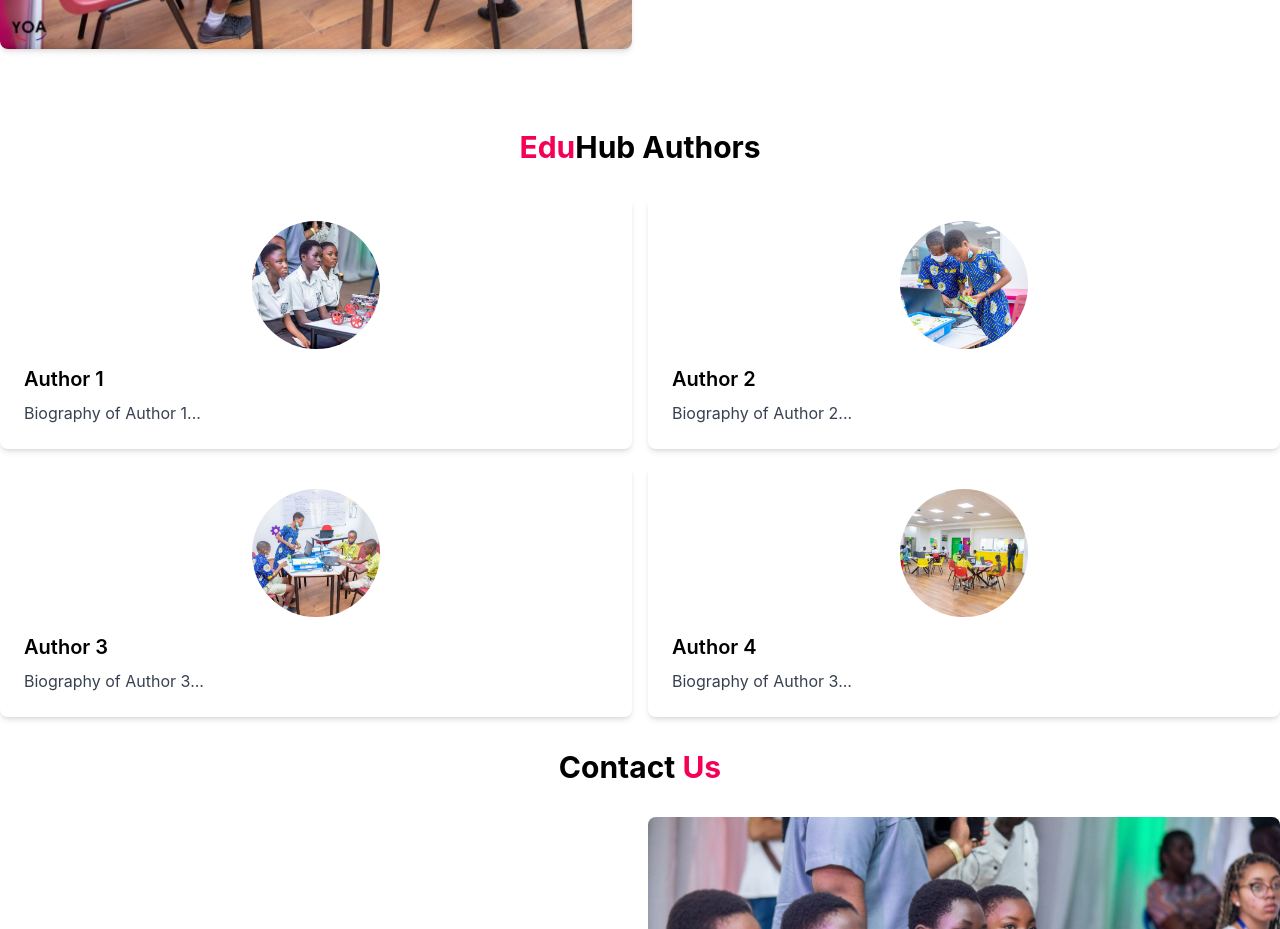
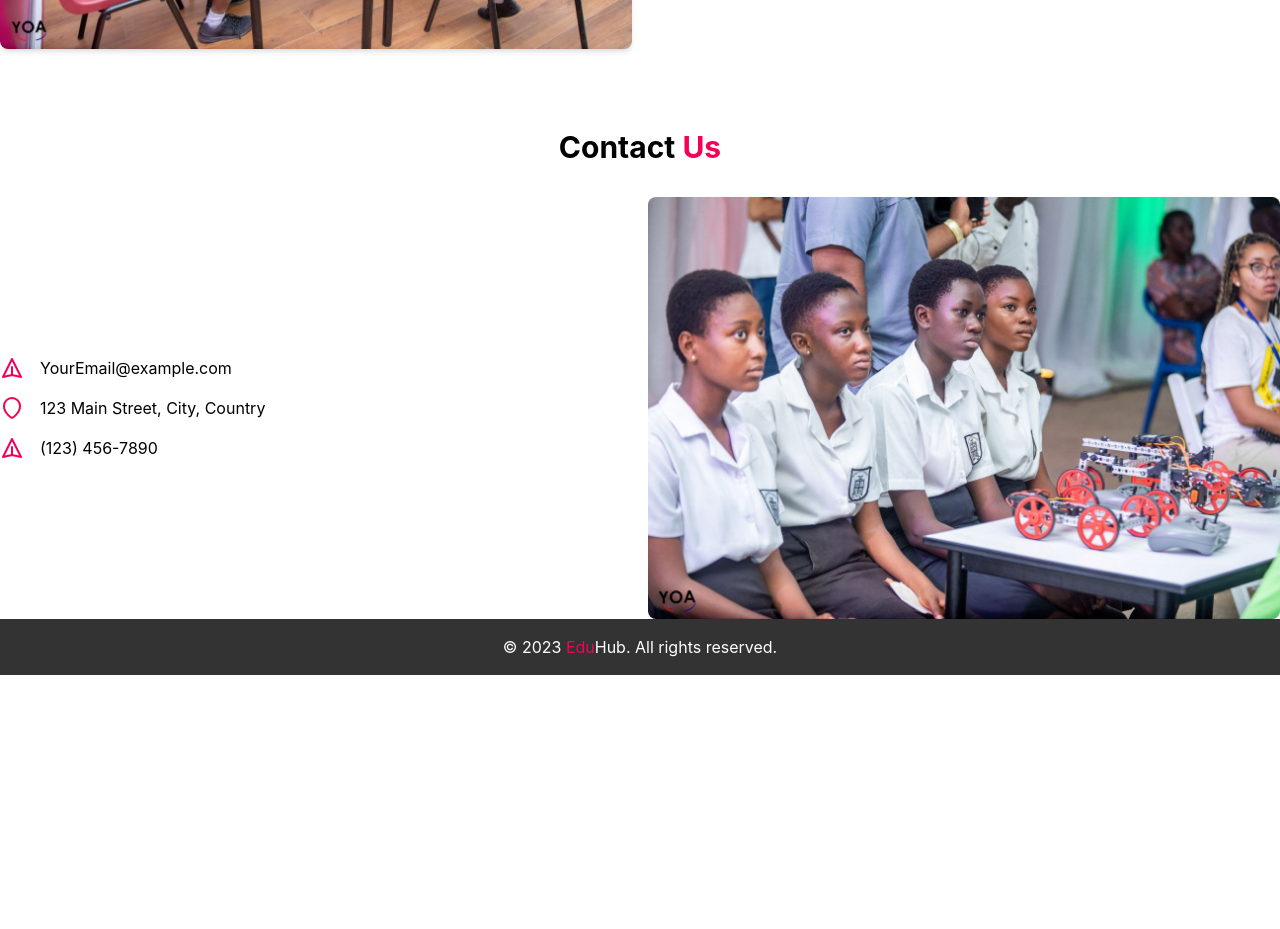
Before and after one commit to KingsleyAmankwah/edu-hub, a React (Create React App) app: page / in a window 1280 px wide. Shown: the part 1820-2749 px from the top of the page. After the commit the page ends 2495 px from the top, so only its background shows below. Built offline with nearby package versions, Linux system fonts and the light colour scheme.

Commit message:
Home Page

```diff
--- a/src/pages/home.js
+++ b/src/pages/home.js
@@ -2,12 +2,8 @@ import { Link } from "react-router-dom";
 import backgroundImg from "../assets/7.jpg";
 import aboutImg from "../assets/3.jpg";
 import contactImage from "../assets/1.jpg";
-// import SignUp from "../components/SignUp";
-// import Header from "../components/Header";
-// import { Carousel } from "react-responsive-carousel";
 import "react-responsive-carousel/lib/styles/carousel.min.css";
 import Nav from "../components/Nav";
-import AuthorCard from "../components/AuthorCard";
 
 function Home() {
   return (
@@ -148,32 +144,6 @@ function Home() {
           </div>
         </div>
 
-        <h2 className="text-left md:text-center text-xl sm:text-3xl font-bold mb-2">
-          <span className="text-[#f50057]">Edu</span>Hub Authors
-        </h2>
-        <div className="grid grid-cols-1 md:grid-cols-2 gap-4 my-8">
-          <AuthorCard
-            name="Author 1"
-            profilePictureSrc={require("../assets/1.jpg")}
-            biography="Biography of Author 1..."
-          />
-          <AuthorCard
-            name="Author 2"
-            profilePictureSrc={require("../assets/2.jpg")}
-            biography="Biography of Author 2..."
-          />
-          <AuthorCard
-            name="Author 3"
-            profilePictureSrc={require("../assets/3.jpg")}
-            biography="Biography of Author 3..."
-          />
-          <AuthorCard
-            name="Author 4"
-            profilePictureSrc={require("../assets/4.jpg")}
-            biography="Biography of Author 3..."
-          />
-        </div>
-
         <h2 className="text-left sm:text-center text-2xl sm:text-3xl font-bold mb-2">
           Contact <span className="text-[#f50057]">Us</span>
         </h2>
```
